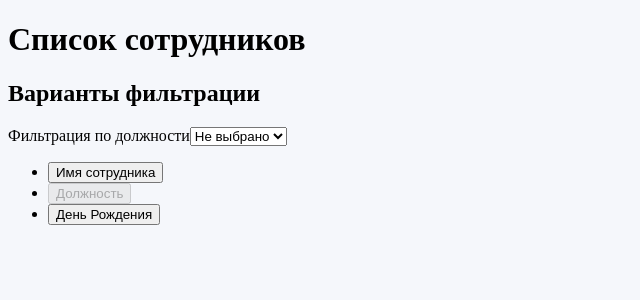
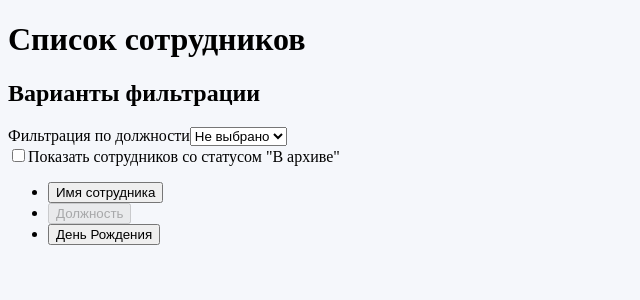
Before and after one commit to Alqanar/people-list, a React app: page / in a window 1280 px wide. Shown: the top 300 px of the page, without its empty margins (0-640 px from the left). Built offline with nearby package versions, Linux system fonts and the light colour scheme.

Commit message:
added component of the checkbox

```diff
--- /dev/null
+++ b/src/components/checkbox/checkbox.tsx
@@ -0,0 +1,43 @@
+import * as React from "react";
+
+interface IProps {
+  showArchive: boolean;
+  name: string;
+  onCheckboxChange: (name: boolean) => Promise<void>;
+}
+
+class Checkbox extends React.PureComponent<IProps, null> {
+  public constructor(props) {
+    super(props);
+
+    this.handleCheckboxChange = this.handleCheckboxChange.bind(this);
+  }
+
+  public render(): React.ReactElement {
+    const {showArchive, name} = this.props;
+
+    return (
+      <>
+        <div className="filter__checkbox">
+          <input
+            className="visual-hidden"
+            type="checkbox"
+            name="archive"
+            id="filter__archive"
+            checked={showArchive}
+            onChange={this.handleCheckboxChange}
+          />
+          <label className="filter__checkbox-label" htmlFor="filter__archive">{name}</label>
+        </div>
+      </>
+    );
+  }
+
+  private handleCheckboxChange(event): void {
+    const {onCheckboxChange} = this.props;
+
+    onCheckboxChange(event.target.checked);
+  }
+}
+
+export default Checkbox;
--- a/src/components/filter/filter.tsx
+++ b/src/components/filter/filter.tsx
@@ -2,11 +2,14 @@ import * as React from "react";
 import {connect} from "react-redux";
 
 import {ActionCreator} from "../../reducer/employees/employees.js";
+import Checkbox from "../checkbox/checkbox";
 import Select from "../select/select";
 
 interface IProps {
   filter: string;
-  onSetFilter: (clickedSorting: string) => Promise<void>;
+  onSetFilter: (checkedFilter: string) => Promise<void>;
+  onSetShowArchive: (clickedCheckbox: boolean) => Promise<void>;
+  showArchive: boolean;
 }
 
 class Filter extends React.PureComponent<IProps, null> {
@@ -15,7 +18,7 @@ class Filter extends React.PureComponent<IProps, null> {
   }
 
   public render(): React.ReactElement {
-    const {filter, onSetFilter} = this.props;
+    const {filter, onSetFilter, onSetShowArchive, showArchive} = this.props;
 
     return (
       <form className="filter">
@@ -24,6 +27,13 @@ class Filter extends React.PureComponent<IProps, null> {
           filter={filter}
           onFilterSelect={onSetFilter}
         />
+        <Checkbox
+          name={showArchive ?
+            `Скрыть сотрудников со статусом "В архиве"` :
+            `Показать сотрудников со статусом "В архиве"`}
+          showArchive={showArchive}
+          onCheckboxChange={onSetShowArchive}
+        />
       </form>
     );
   }
@@ -31,11 +41,13 @@ class Filter extends React.PureComponent<IProps, null> {
 
 const mapStateToProps = (state, ownProps): void => ({
   ...ownProps,
-  filter: state.employees.filter
+  filter: state.employees.filter,
+  showArchive: state.employees.showArchive
 });
 
 const mapDispatchToProps = (dispatch): object => ({
-  onSetFilter: (checkedFilter): void => dispatch(ActionCreator.setFilter(checkedFilter))
+  onSetFilter: (checkedFilter): void => dispatch(ActionCreator.setFilter(checkedFilter)),
+  onSetShowArchive: (clickedCheckbox): void => dispatch(ActionCreator.setShowArchive(clickedCheckbox))
 });
 
 export {Filter};
--- a/src/components/select/select.tsx
+++ b/src/components/select/select.tsx
@@ -22,8 +22,14 @@ class Select extends React.PureComponent<IProps, null> {
       <>
         <div className="filter__select">
           <label className="visual-hidden" htmlFor="select-sorting">Фильтрация по должности</label>
-          <select className="filter__field filter__field--sorting" name="select-sorting" id="select-sorting">
-            {this.optionItem(vocabularyPosts, filter)}
+          <select
+            className="filter__field filter__field--sorting"
+            name="select-sorting"
+            id="select-sorting"
+            value={filter}
+            onChange={this.handleFilterItemSelect}
+          >
+            {this.optionItem(vocabularyPosts)}
           </select>
         </div>
       </>
@@ -33,17 +39,14 @@ class Select extends React.PureComponent<IProps, null> {
   private handleFilterItemSelect(event): void {
     const {onFilterSelect} = this.props;
 
-    event.preventDefault();
     onFilterSelect(event.target.value);
   }
 
-  private optionItem = (selectFilter: object, filter: string): React.ReactElement[] => {
+  private optionItem = (selectFilter: object): React.ReactElement[] => {
     return Object.keys(selectFilter).map((elem, i): React.ReactElement => (
       <option
         key={i}
         value={elem}
-        selected={filter === elem}
-        onChange={this.handleFilterItemSelect}
       >
         {selectFilter[elem]}
       </option>
--- a/src/index.tsx
+++ b/src/index.tsx
@@ -3,12 +3,14 @@ import "./index.scss";
 import * as React from "react";
 import * as ReactDOM from "react-dom";
 import * as baseEmpolyees from "./mocks/employees.json";
+import logger from 'redux-logger';
 import {Provider} from "react-redux";
-import {createStore} from "redux";
+import {applyMiddleware, createStore} from "redux";
 import {Router} from "react-router-dom";
 
 import App from "./components/app/app";
-import {reducer, ActionCreator} from "./reducer/employees/employees.js";
+import {ActionCreator} from "./reducer/employees/employees.js";
+import reducer from "./reducer/reducer.js";
 import transformEmployeeObject from "./transformEmployeeObject.js";
 import {IEmployee} from "./types";
 import history from "./history";
@@ -16,7 +18,10 @@ import history from "./history";
 
 let store;
 
-store = createStore(reducer);
+store = createStore(
+  reducer,
+  applyMiddleware(logger)
+);
 
 console.log(baseEmpolyees);
 
--- /dev/null
+++ b/src/reducer/reducer.js
@@ -0,0 +1,8 @@
+import {combineReducers} from "redux";
+
+import {reducer as employees} from "./employees/employees.js";
+
+
+export default combineReducers({
+  employees
+});
```
